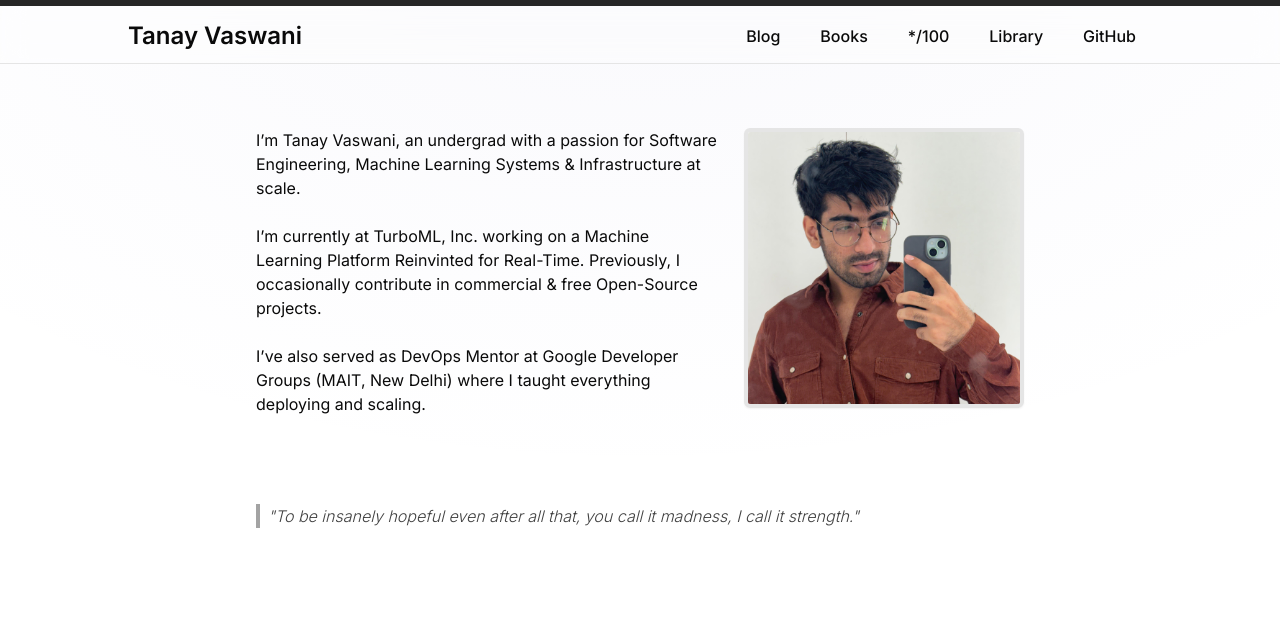
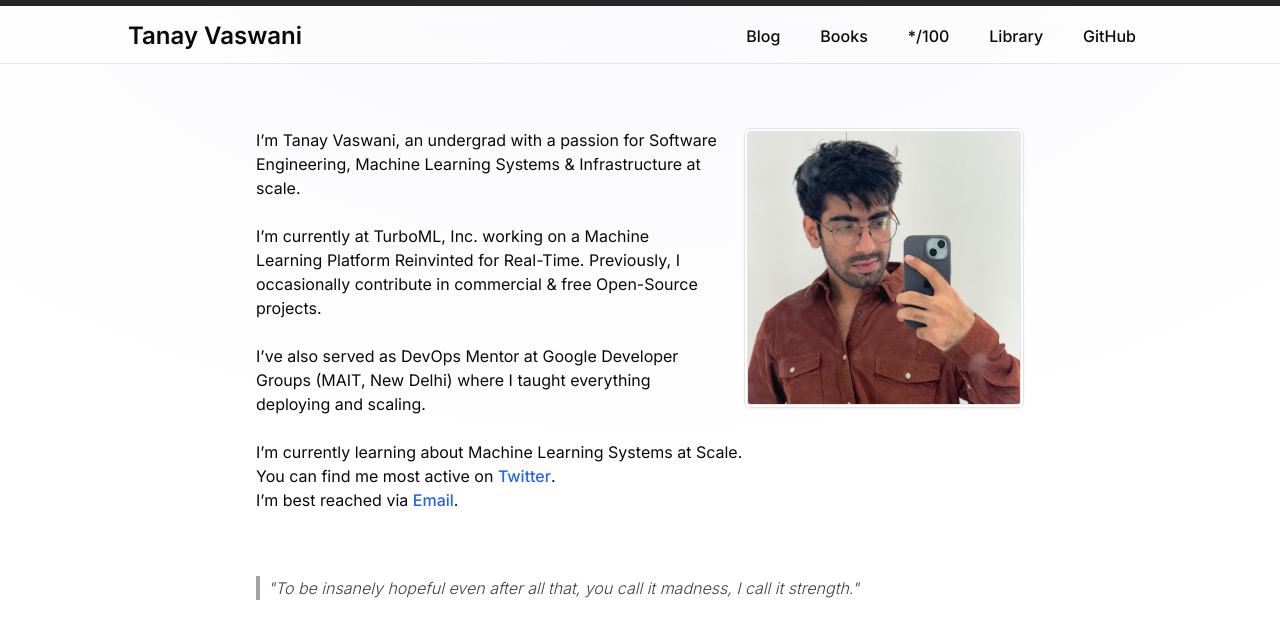
Before and after one commit to tanayvaswani/tanayvaswani.com, a Next.js app: page / in a window 1280 px wide. Shown: the top 638 px of the page. Built offline with nearby package versions, Linux system fonts and the light colour scheme.

Commit message:
fix: Hero Section

```diff
--- a/src/components/sections/hero-section.tsx
+++ b/src/components/sections/hero-section.tsx
@@ -28,11 +28,35 @@ const HeroSection = () => {
           alt="tanay.jpeg"
           width={280}
           height={280}
-          className="rounded-md border-4 shadow-sm"
+          className="rounded-md border-double border-4 shadow-sm "
         />
       </div>
 
-      <div></div>
+      <div>
+        <p>
+          I’m currently learning about Machine Learning Systems at Scale.
+          <br />
+          You can find me most active on{" "}
+          <Link
+            href={"https://x.com/iTanayVaswani"}
+            target="_blank"
+            className="text-blue-600 font-medium"
+          >
+            Twitter
+          </Link>
+          .
+          <br />
+          I’m best reached via{" "}
+          <Link
+            href={"mailto:vaswani.tanay9@gmail.com"}
+            target="_blank"
+            className="text-blue-600 font-medium"
+          >
+            Email
+          </Link>
+          .
+        </p>
+      </div>
     </div>
   );
 };
```
